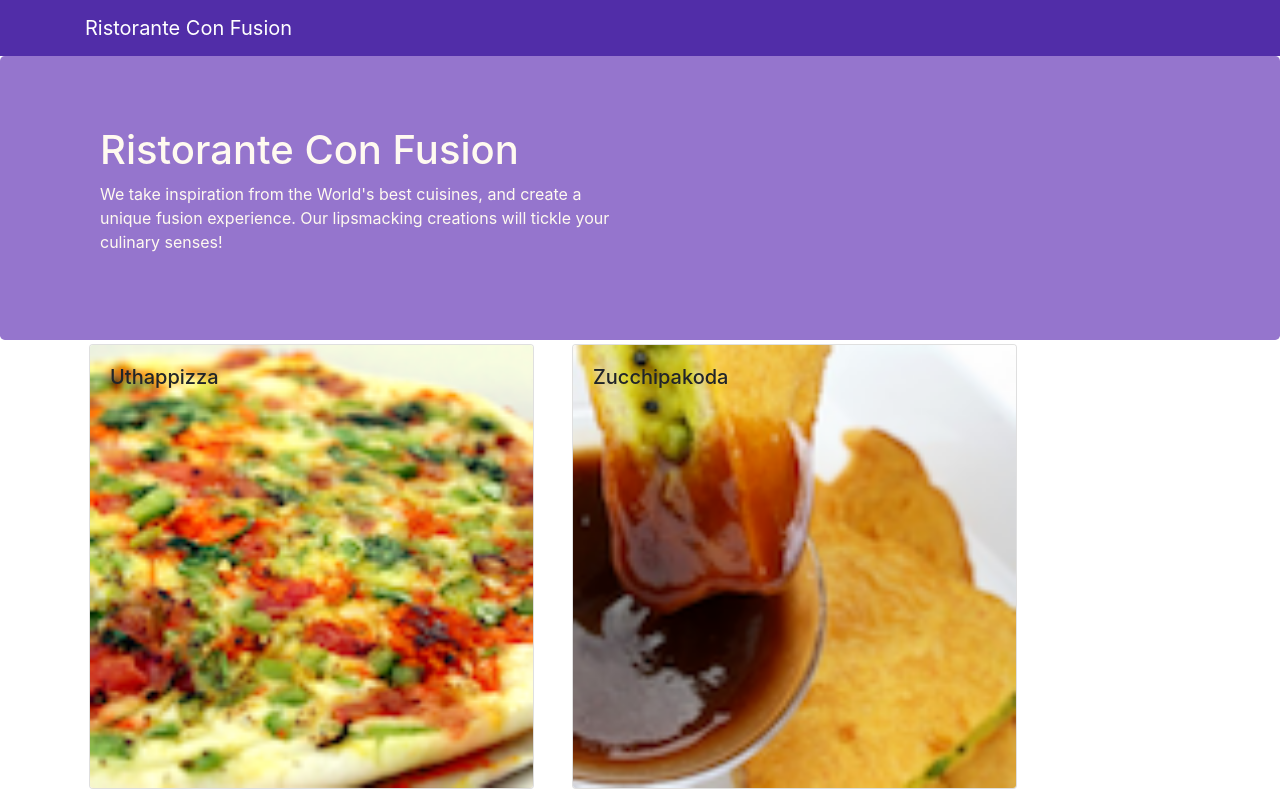
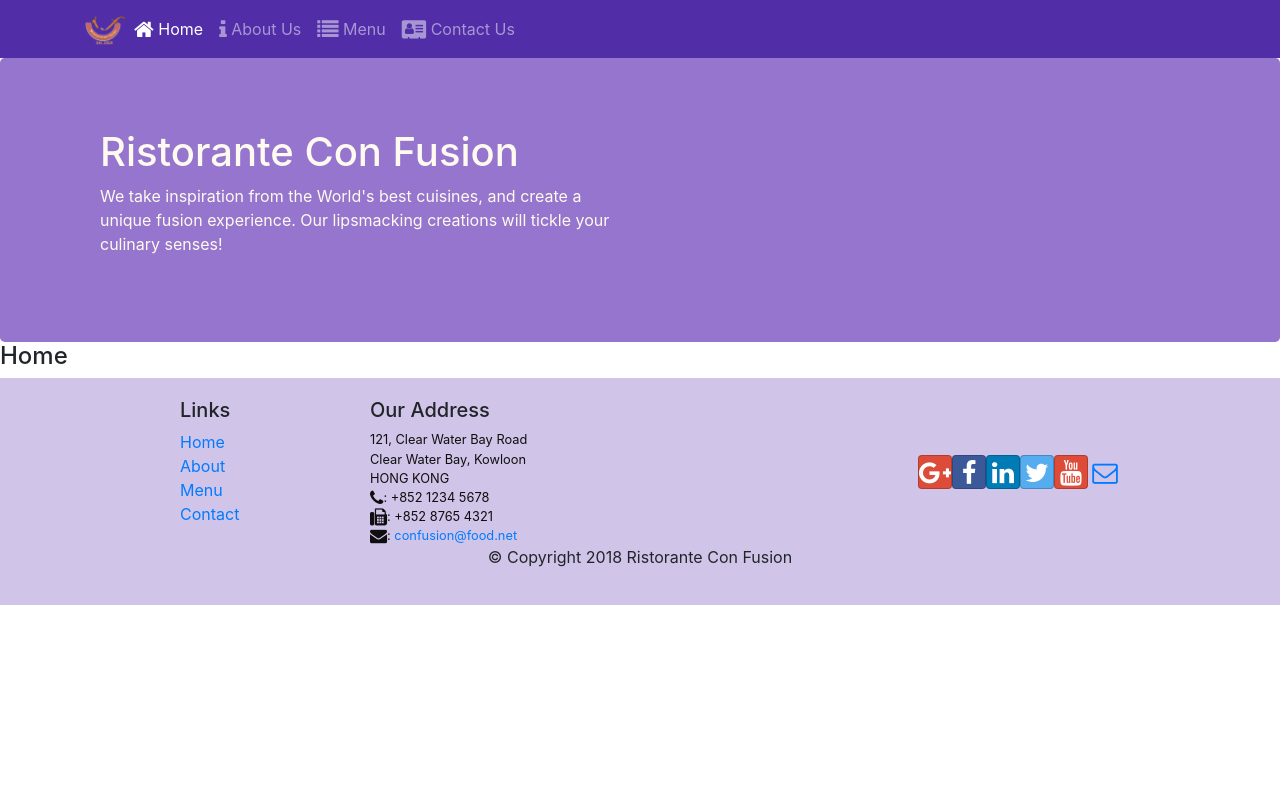
Before and after one commit to Wamdy18/react-test, a React (Create React App) app: page /home in a window 1280 px wide. Shown: the top 795 px of the page. Built offline with nearby package versions, Linux system fonts and the light colour scheme.

Commit message:
React Router

```diff
--- a/package.json
+++ b/package.json
@@ -12,6 +12,7 @@
     "react": "^17.0.2",
     "react-dom": "^17.0.2",
     "react-popper": "0.9.2",
+    "react-router-dom": "5.2.0",
     "react-scripts": "4.0.3",
     "reactstrap": "5.0.0",
     "web-vitals": "^1.0.1"
--- a/src/App.js
+++ b/src/App.js
@@ -1,14 +1,17 @@
 import React, { Component } from 'react';
 import Main from './components/MainComponent';
 import './App.css';
+import { BrowserRouter } from 'react-router-dom';
 
 class App extends Component {
 
   render() {
     return (
-      <div className="App">
-        <Main />
-      </div>
+      <BrowserRouter>
+        <div className="App">
+          <Main />
+        </div>
+      </BrowserRouter>
     );
   }
 }
--- a/src/components/FooterComponent.js
+++ b/src/components/FooterComponent.js
@@ -1,4 +1,5 @@
 import React from 'react';
+import { Link } from 'react-router-dom';
 
 function Footer(props) {
     return(
@@ -8,10 +9,10 @@ function Footer(props) {
                 <div className="col-4 offset-1 col-sm-2">
                     <h5>Links</h5>
                     <ul className="list-unstyled">
-                        <li><a href="#">Home</a></li>
-                        <li><a href="#">About</a></li>
-                        <li><a href="#">Menu</a></li>
-                        <li><a href="contactus.html">Contact</a></li>
+                        <li><Link to="/home">Home</Link></li>
+                        <li><Link to="/aboutus">About</Link></li>
+                        <li><Link to="/menu">Menu</Link></li>
+                        <li><Link to="/contatcus">Contact</Link></li>
                     </ul>
                 </div>
                 <div className="col-7 col-sm-5">
--- a/src/components/HeaderComponent.js
+++ b/src/components/HeaderComponent.js
@@ -1,13 +1,57 @@
 import React, { Component } from 'react';
-import { Navbar, NavbarBrand, Jumbotron } from 'reactstrap';
+import { Navbar, NavbarBrand, Nav, NavbarToggler, Collapse, NavItem, Jumbotron } from 'reactstrap';
+import { NavLink } from 'react-router-dom';
 
 class Header extends Component {
+    constructor(props) {
+        super(props);
+
+        this.state = {
+            isNavOpen: false
+        }
+
+        this.toggleNav = this.toggleNav.bind(this);
+    }
+
+    toggleNav() {
+        this.setState({
+            isNavOpen: !this.state.isNavOpen
+        });
+    }
+
     render() {
         return(
             <>
-                <Navbar dark>
+                <Navbar dark expand="md">
                 <div className="container">
-                    <NavbarBrand href="/">Ristorante Con Fusion</NavbarBrand>
+                    <NavbarToggler onClick={this.toggleNav} />
+                    <NavbarBrand className="mr-auto" href="/">
+                        <img src="assets/images/logo.png" height="30" width="41" alt="Ristorante Con Fusion"/>
+                    </NavbarBrand>
+                    <Collapse isOpen={this.state.isNavOpen} navbar>
+                        <Nav navbar>
+                            <NavItem>
+                                <NavLink className="nav-link" to="/home">
+                                    <span className="fa fa-home fa-lg"></span> Home
+                                </NavLink>
+                            </NavItem>
+                            <NavItem>
+                                <NavLink className="nav-link" to="/aboutus">
+                                    <span className="fa fa-info fa-lg"></span> About Us
+                                </NavLink>
+                            </NavItem>
+                            <NavItem>
+                                <NavLink className="nav-link" to="/menu">
+                                    <span className="fa fa-list fa-lg"></span> Menu
+                                </NavLink>
+                            </NavItem>
+                            <NavItem>
+                                <NavLink className="nav-link" to="/contactus">
+                                    <span className="fa fa-address-card fa-lg"></span> Contact Us
+                                </NavLink>
+                            </NavItem>
+                        </Nav>
+                    </Collapse>
                 </div>
                 </Navbar>
                 <Jumbotron>
--- /dev/null
+++ b/src/components/HomeComponent.js
@@ -0,0 +1,11 @@
+import React from 'react';
+
+function Home(props) {
+    return(
+        <div classname="container">
+            <h4>Home</h4>
+        </div>
+    );
+}
+
+export default Home;
--- a/src/components/MainComponent.js
+++ b/src/components/MainComponent.js
@@ -1,31 +1,45 @@
 import React, { Component } from 'react';
+import Home from './HomeComponent';
 import Menu from './MenuComponent';
 import DishDetail from './DishdetailComponent';
 import Header from './HeaderComponent';
 import Footer from './FooterComponent';
 import { DISHES } from '../shared/dishes';
+import { Switch, Route, Redirect } from 'react-router-dom';
 
 class Main extends Component {
   constructor(props) {
     super(props);
     this.state = {
       dishes: DISHES,
-      selectedDish: null
+      // selectedDish: null удалили
     };
   }
 
-    onDishSelect(dishId) {
-        this.setState({ selectedDish: dishId });
+    // onDishSelect(dishId) {
+    //     this.setState({ selectedDish: dishId });
+    // } удалили
+
+  render() {
+
+    const HomePage = () => {
+      return(
+        <Home />
+      );
     }
 
-  render() {
     return (
       <div className="App">
         <Header />
-        <Menu dishes={this.state.dishes}
-            onClick={(dishId) => this.onDishSelect(dishId)}
-        />
-        <DishDetail dish={this.state.dishes.filter((dish) => dish.id === this.state.selectedDish)[0]}/>
+        <Switch>
+          <Route path="/home" component={HomePage} />
+          <Route exact path="/menu" component={() => <Menu dishes={this.state.dishes} />} />
+          <Redirect to="/home" />
+        </Switch>
+        {/* и его удалили <Menu dishes={this.state.dishes}  */}
+            {/* onClick={(dishId) => this.onDishSelect(dishId)} */}
+        {/* /> */}
+        {/* удалили <DishDetail dish={this.state.dishes.filter((dish) => dish.id === this.state.selectedDish)[0]}/> */}
         <Footer />
       </div>
     );
```
Also changed, not shown: 1 other file (tests, documents, lock files or other folders).
